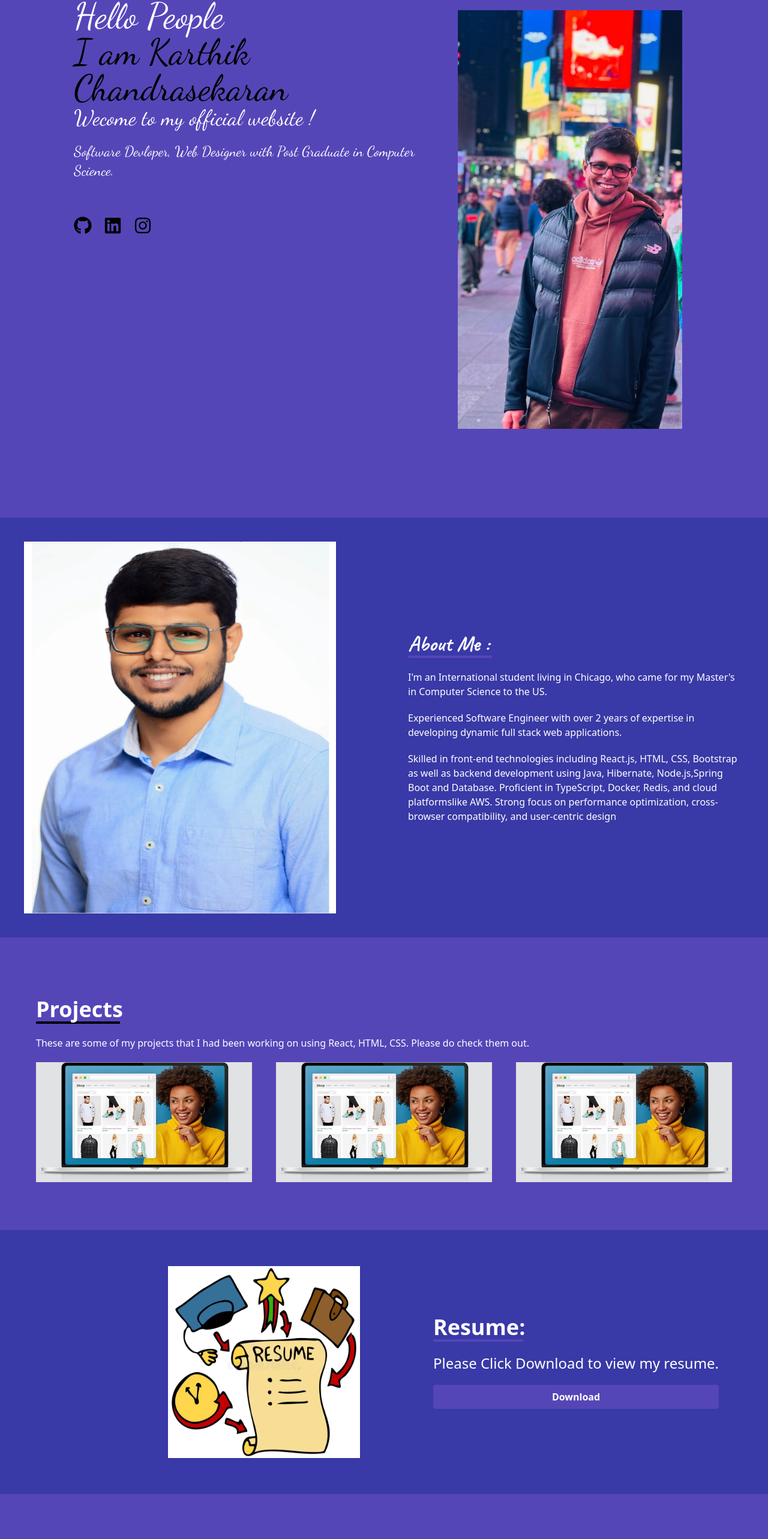
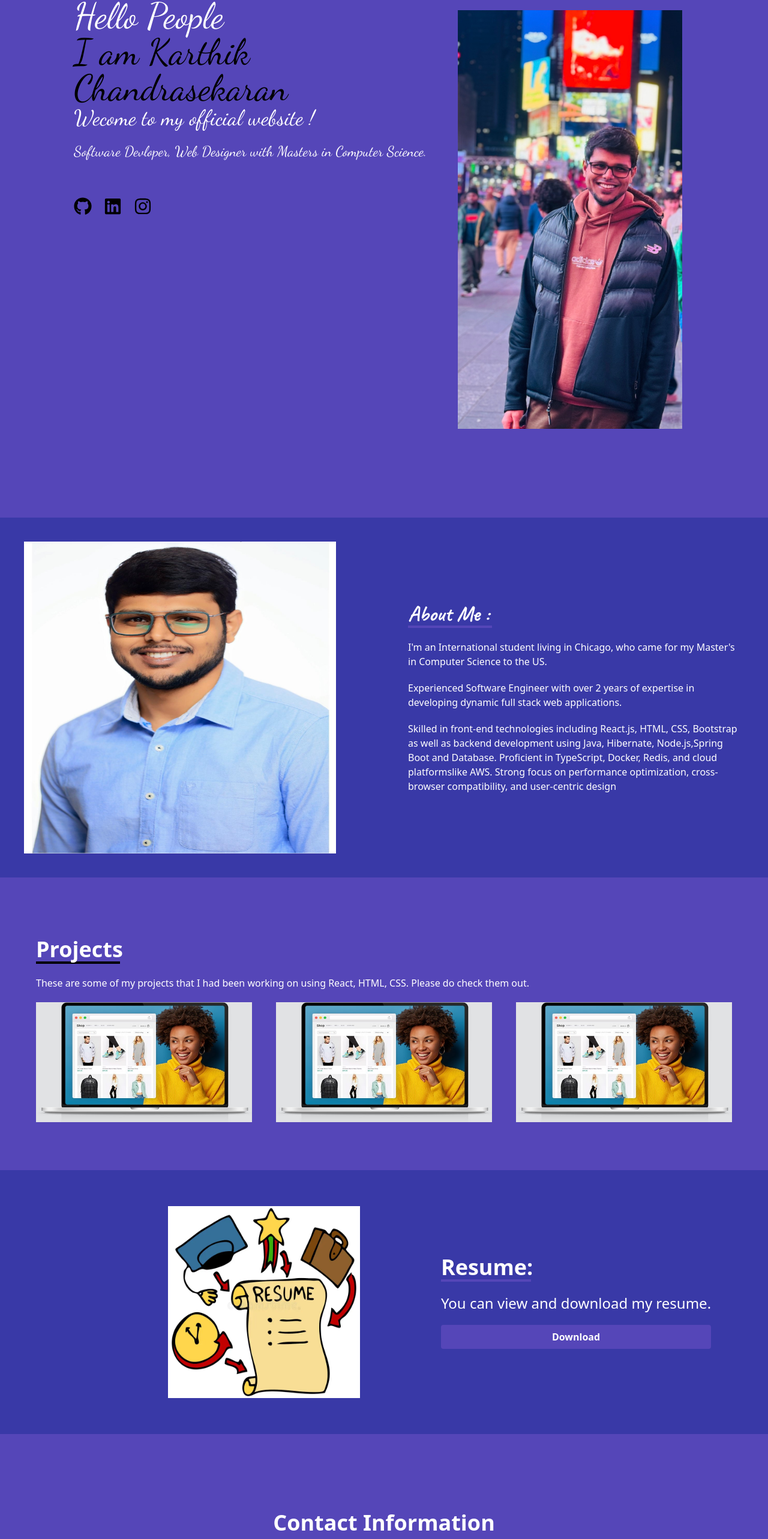
Before and after one commit to karthikChandrasekaran10/portfolio-app, a React (Create React App) app: page / in a window 1280 px wide. Shown: the part 171-2737 px from the top of the page at 60% size. Built offline with nearby package versions, Linux system fonts and the light colour scheme.

Commit message:
Updated contents

```diff
--- a/src/components/About.js
+++ b/src/components/About.js
@@ -9,7 +9,7 @@ export default function About(){
 
     return <section className='flex flex-col md:flex-row  bg-primary'id='about'>
         <div className='md:w-1/2'>
-            <img className='px-10 py-10 h-[700px] w-[600px] justify-end' src={AboutImg} alt ="MyImage2"></img>
+            <img className='px-10 py-10 h-[600px] w-[600px] justify-end' src={AboutImg} alt ="MyImage2"></img>
         </div>
         <div className='md:w-1/2 flex justify-end'>
             <div className='flex flex-col justify-center px-10 py-5'>
--- a/src/components/Contact.js
+++ b/src/components/Contact.js
@@ -10,7 +10,7 @@ export default function Contact(){
             <h1 className='text-4xl   border-b-4 border-primary mb-5  font-bold '>
                     Contact Information</h1>
             <p className='text-2xl pb-5'>
-                You can reach me out in :</p>
+                You can reach out to me via :</p>
                 <p className="py-2 md:text-2xl"><span className="font-bold">Email: </span>{config.email}</p>
                 <p className="py-2 md:text-2xl"><span className="font-bold">Phone: </span>{config.phone}</p>
 
--- a/src/components/Hero.js
+++ b/src/components/Hero.js
@@ -4,7 +4,7 @@ import { FaGithub } from "react-icons/fa";
 
 export default function Hero(){
     const config ={
-        subtitle:' Software Devloper, Web Designer with Post Graduate in Computer Science.',
+        subtitle:' Software Devloper, Web Designer with Masters in Computer Science.',
         social: {
             github: 'https://github.com/karthikChandrasekaran10',
             linkedin:'https://www.linkedin.com/in/karthik-chandrasekaran-1055b215b/',
--- a/src/components/Projects.js
+++ b/src/components/Projects.js
@@ -8,17 +8,17 @@ export default function Projects(){
             {
                 image:EcommerceImg1,
                 description: 'Built my personal portfolio Website using React, JavaScript, Tailwind CSS, Git and  Netlify',
-                link: 'https://karthikchan-portfolio.netlify.app/'
+                link: 'https://github.com/karthikChandrasekaran10/portfolio-app'
             },
             {
                 image:EcommerceImg2,
                 description: 'Project Description',
-                link:'https://github.com/karthikraja1997'
+                link:'https://github.com/karthikChandrasekaran10/'
             },
             {
                 image:EcommerceImg3,
                 description: 'Project Description',
-                link: 'https://github.com/karthikraja1997'
+                link: 'https://github.com/karthikChandrasekaran10/'
             }
         ]
     }
@@ -45,7 +45,7 @@ export default function Projects(){
                         <div className='project-desc'>
                             <p className='text-center px-5 py-5 text-white'>{project.description}</p>
                             <div className='flex justify-center'>
-                                <a className='btn' href={project.link}>View Project</a>
+                                <a className='btn' href={project.link}>View Repository</a>
                             </div>
                         </div>
                     </div>
--- a/src/components/Resume.js
+++ b/src/components/Resume.js
@@ -14,7 +14,7 @@ export default function Resume(){
                     Resume:</h1>
 
                 <p className='text-2xl text-white pb-5'>
-                Please Click Download to view my resume. </p>
+                You can view and download my resume. </p>
                 <a className='btn' href={config.link}>Download</a>
             </div>
         </div>
```
